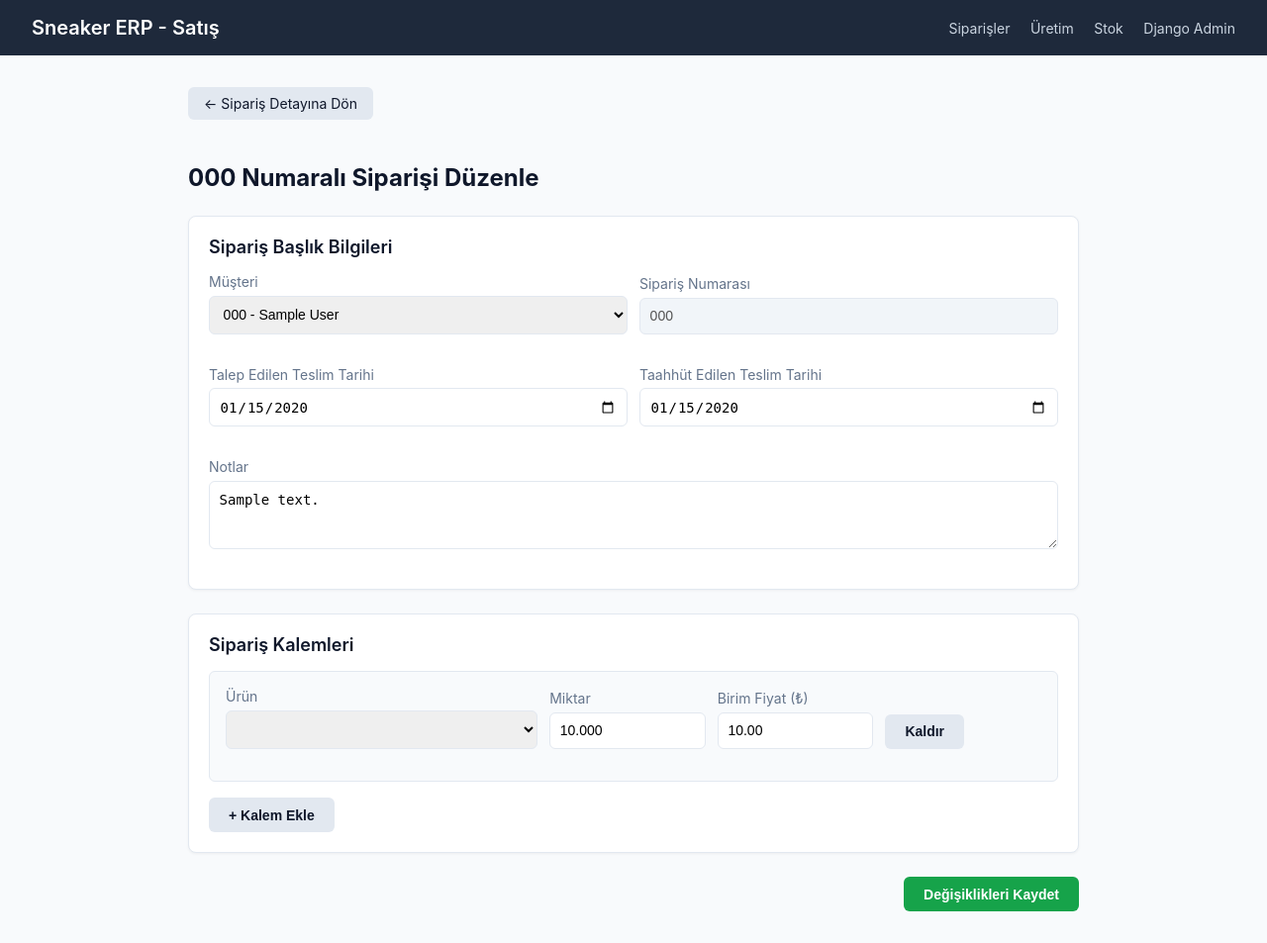
After one commit to Teowol/ERP, a Django app: page /distribution/1/edit/ in a window 1280 px wide. The commit adds this page. Shown: the whole page at 99% size. Run offline with Django 5.2, Linux system fonts and the light colour scheme; tables that the repository leaves empty hold one stand-in row (values such as "Sample post"); lists and menus that the app fills with data are empty; parts of the project's set-up code (start-up, migrations or seed data) failed here and were passed over.

Commit message:
faz 3 tamamlandı

```diff
--- a/config/__init__.py
+++ b/config/__init__.py
@@ -0,0 +1,4 @@
+
+from .celery import app as celery_app
+
+__all__ = ("celery_app",)
--- /dev/null
+++ b/distribution/templates/distribution/sales_order_edit.html
@@ -0,0 +1,183 @@
+<!DOCTYPE html>
+<html lang="tr">
+<head>
+    <meta charset="UTF-8">
+    <meta name="viewport" content="width=device-width, initial-scale=1.0">
+    <title>{{ order.order_number }} - Düzenle</title>
+    <style>
+        :root { --primary: #1e293b; --accent: #2563eb; --bg: #f8fafc; --card-bg: #ffffff; --border: #e2e8f0; --text: #0f172a; --text-muted: #64748b; --success: #16a34a; }
+        body { font-family: -apple-system, BlinkMacSystemFont, "Segoe UI", Roboto, Helvetica, Arial, sans-serif; background-color: var(--bg); color: var(--text); margin: 0; padding: 0; }
+        .header { background-color: var(--primary); color: #fff; padding: 1rem 2rem; display: flex; justify-content: space-between; align-items: center; }
+        .header h1 { margin: 0; font-size: 1.25rem; font-weight: 600; }
+        .header a { color: #cbd5e1; text-decoration: none; font-size: 0.875rem; margin-left: 1rem; }
+        .header a:hover { color: #fff; }
+        .container { max-width: 900px; margin: 2rem auto; padding: 0 1rem; }
+        .page-title { font-size: 1.5rem; margin-bottom: 1.5rem; }
+        .btn-back { display: inline-block; padding: 0.5rem 1rem; border-radius: 6px; background-color: #e2e8f0; color: var(--text); text-decoration: none; font-size: 0.875rem; margin-bottom: 1.5rem; }
+        .card { background-color: var(--card-bg); border: 1px solid var(--border); border-radius: 8px; padding: 1.25rem; box-shadow: 0 1px 3px rgba(0,0,0,0.05); margin-bottom: 1.5rem; }
+        .card-title { font-size: 1.125rem; font-weight: 600; margin-bottom: 1rem; margin-top: 0; }
+        .form-group { margin-bottom: 1rem; }
+        .form-group label { display: block; font-size: 0.875rem; margin-bottom: 0.35rem; color: var(--text-muted); }
+        .form-group input, .form-group select, .form-group textarea { width: 100%; padding: 0.6rem; border: 1px solid var(--border); border-radius: 6px; font-size: 0.875rem; box-sizing: border-box; }
+        .form-row { display: grid; grid-template-columns: 2fr 1fr 1fr 1fr; gap: 0.75rem; align-items: end; }
+        .line-row { background-color: #f8fafc; padding: 1rem; border-radius: 6px; border: 1px solid var(--border); margin-bottom: 1rem; }
+        .btn { padding: 0.6rem 1.25rem; border-radius: 6px; border: none; cursor: pointer; font-size: 0.875rem; font-weight: 600; }
+        .btn-success { background-color: var(--success); color: #fff; }
+        .btn-secondary { background-color: #e2e8f0; color: var(--text); }
+        .actions { display: flex; gap: 0.75rem; justify-content: flex-end; margin-top: 1.5rem; }
+    </style>
+</head>
+<body>
+    <div class="header">
+        <h1>Sneaker ERP - Satış</h1>
+        <div>
+            <a href="{% url 'distribution:sales_order_list' %}">Siparişler</a>
+            <a href="{% url 'production:order_list' %}">Üretim</a>
+            <a href="{% url 'inventory:stock_level_list' %}">Stok</a>
+            <a href="/admin/">Django Admin</a>
+        </div>
+    </div>
+
+    <div class="container">
+        <a href="{% url 'distribution:sales_order_detail' order.pk %}" class="btn-back">← Sipariş Detayına Dön</a>
+        <h2 class="page-title">{{ order.order_number }} Numaralı Siparişi Düzenle</h2>
+
+        <form method="post" id="order-form">
+            {% csrf_token %}
+            <div class="card">
+                <h3 class="card-title">Sipariş Başlık Bilgileri</h3>
+                <div class="form-row" style="grid-template-columns: 1fr 1fr;">
+                    <div class="form-group">
+                        <label>Müşteri</label>
+                        <select name="customer" required>
+                            {% for c in customers %}
+                            <option value="{{ c.pk }}" {% if order.customer_id == c.pk %}selected{% endif %}>{{ c.code }} - {{ c.name }}</option>
+                            {% endfor %}
+                        </select>
+                    </div>
+                    <div class="form-group">
+                        <label>Sipariş Numarası</label>
+                        <input type="text" value="{{ order.order_number }}" disabled style="background-color: #f1f5f9; cursor: not-allowed;">
+                    </div>
+                </div>
+                <div class="form-row" style="grid-template-columns: 1fr 1fr; margin-top: 1rem;">
+                    <div class="form-group">
+                        <label>Talep Edilen Teslim Tarihi</label>
+                        <input type="date" name="requested_delivery_date" value="{{ order.requested_delivery_date|date:'Y-m-d' }}">
+                    </div>
+                    <div class="form-group">
+                        <label>Taahhüt Edilen Teslim Tarihi</label>
+                        <input type="date" name="promised_delivery_date" value="{{ order.promised_delivery_date|date:'Y-m-d' }}">
+                    </div>
+                </div>
+                <div class="form-group" style="margin-top: 1rem;">
+                    <label>Notlar</label>
+                    <textarea name="note" rows="3">{{ order.note }}</textarea>
+                </div>
+            </div>
+
+            <div class="card">
+                <h3 class="card-title">Sipariş Kalemleri</h3>
+                <div id="line-container">
+                    {% for line in order.lines.all %}
+                    <div class="line-row">
+                        <div class="form-row">
+                            <div class="form-group">
+                                <label>Ürün</label>
+                                <select name="product_{{ forloop.counter }}" required>
+                                    {% for p in products %}
+                                    <option value="{{ p.pk }}" {% if line.product_id == p.pk %}selected{% endif %}>{{ p.code }} - {{ p.name }}</option>
+                                    {% endfor %}
+                                </select>
+                            </div>
+                            <div class="form-group">
+                                <label>Miktar</label>
+                                <input type="number" step="0.001" name="quantity_{{ forloop.counter }}" value="{{ line.quantity }}" required>
+                            </div>
+                            <div class="form-group">
+                                <label>Birim Fiyat (₺)</label>
+                                <input type="number" step="0.01" name="unit_price_{{ forloop.counter }}" value="{{ line.unit_price }}" required>
+                            </div>
+                            <div class="form-group">
+                                <button type="button" class="btn btn-secondary" onclick="removeLine(this)">Kaldır</button>
+                            </div>
+                        </div>
+                    </div>
+                    {% empty %}
+                    <div class="line-row">
+                        <div class="form-row">
+                            <div class="form-group">
+                                <label>Ürün</label>
+                                <select name="product_1" required>
+                                    <option value="">Seçiniz</option>
+                                    {% for p in products %}
+                                    <option value="{{ p.pk }}">{{ p.code }} - {{ p.name }}</option>
+                                    {% endfor %}
+                                </select>
+                            </div>
+                            <div class="form-group">
+                                <label>Miktar</label>
+                                <input type="number" step="0.001" name="quantity_1" required>
+                            </div>
+                            <div class="form-group">
+                                <label>Birim Fiyat (₺)</label>
+                                <input type="number" step="0.01" name="unit_price_1" required>
+                            </div>
+                            <div class="form-group">
+                                <button type="button" class="btn btn-secondary" onclick="removeLine(this)">Kaldır</button>
+                            </div>
+                        </div>
+                    </div>
+                    {% endfor %}
+                </div>
+                <input type="hidden" name="line_count" id="line_count" value="{{ order.lines.count|default:'1' }}">
+                <button type="button" class="btn btn-secondary" onclick="addLine()">+ Kalem Ekle</button>
+            </div>
+
+            <div class="actions">
+                <button type="submit" class="btn btn-success">Değişiklikleri Kaydet</button>
+            </div>
+        </form>
+    </div>
+
+    <script>
+        let lineIndex = parseInt(document.getElementById('line_count').value) || 1;
+        const productsOptions = `{% for p in products %}<option value="{{ p.pk }}">{{ p.code }} - {{ p.name }}</option>{% endfor %}`;
+
+        function addLine() {
+            lineIndex++;
+            document.getElementById('line_count').value = lineIndex;
+            const container = document.getElementById('line-container');
+            const row = document.createElement('div');
+            row.className = 'line-row';
+            row.innerHTML = `
+                <div class="form-row">
+                    <div class="form-group">
+                        <label>Ürün</label>
+                        <select name="product_${lineIndex}" required>${productsOptions}</select>
+                    </div>
+                    <div class="form-group">
+                        <label>Miktar</label>
+                        <input type="number" step="0.001" name="quantity_${lineIndex}" required>
+                    </div>
+                    <div class="form-group">
+                        <label>Birim Fiyat (₺)</label>
+                        <input type="number" step="0.01" name="unit_price_${lineIndex}" required>
+                    </div>
+                    <div class="form-group">
+                        <button type="button" class="btn btn-secondary" onclick="removeLine(this)">Kaldır</button>
+                    </div>
+                </div>
+            `;
+            container.appendChild(row);
+        }
+
+        function removeLine(btn) {
+            const row = btn.closest('.line-row');
+            if (document.querySelectorAll('.line-row').length > 1) {
+                row.remove();
+            }
+        }
+    </script>
+</body>
+</html>
--- a/distribution/urls.py
+++ b/distribution/urls.py
@@ -1,13 +1,13 @@
 from django.urls import path
 
 from . import views
-
-app_name = "distribution"
 
 urlpatterns = [
     path("", views.sales_order_list, name="sales_order_list"),
     path("create/", views.sales_order_create, name="sales_order_create"),
     path("<int:pk>/", views.sales_order_detail, name="sales_order_detail"),
+    path("<int:pk>/edit/", views.sales_order_edit, name="sales_order_edit"),
     path("<int:pk>/confirm/", views.sales_order_confirm, name="sales_order_confirm"),
     path("<int:pk>/cancel/", views.sales_order_cancel, name="sales_order_cancel"),
+    path("invoice/<int:invoice_pk>/pdf/", views.invoice_pdf, name="invoice_pdf"),
 ]
--- a/distribution/views.py
+++ b/distribution/views.py
@@ -6,9 +6,10 @@ from django.shortcuts import get_object_or_404, redirect, render
 from django.utils import timezone
 
 from inventory.models import Product, Stock, Warehouse
-from production.models import ProductionOrder
+from production.models import BillOfMaterial, ProductionLine, ProductionOrder, Routing
 
 from .models import Customer, SalesOrder, SalesOrderLine
+from .tasks import notify_sales_order_confirmed
 
 
 def sales_order_list(request):
@@ -206,3 +207,201 @@ def sales_order_cancel(request, pk):
 
     messages.success(request, "Sipariş iptal edildi.")
     return redirect("distribution:sales_order_detail", pk=order.pk)
+
+
+def sales_order_edit(request, pk):
+    """Taslak durumundaki siparişi ve kalemlerini düzenleme."""
+    order = get_object_or_404(SalesOrder.objects.prefetch_related("lines"), pk=pk)
+
+    if order.status != SalesOrder.Status.DRAFT:
+        messages.error(request, "Sadece taslak durumundaki siparişler düzenlenebilir.")
+        return redirect("distribution:sales_order_detail", pk=order.pk)
+
+    customers = Customer.objects.filter(is_active=True)
+    products = Product.objects.filter(
+        product_type=Product.ProductType.FINISHED_GOOD,
+        is_active=True,
+    )
+
+    if request.method == "POST":
+        customer_id = request.POST.get("customer")
+        requested_delivery_date = request.POST.get("requested_delivery_date")
+        promised_delivery_date = request.POST.get("promised_delivery_date")
+        note = request.POST.get("note", "").strip()
+
+        if not customer_id:
+            messages.error(request, "Müşteri seçimi zorunludur.")
+        else:
+            with transaction.atomic():
+                order.customer_id = customer_id
+                order.requested_delivery_date = requested_delivery_date or None
+                order.promised_delivery_date = promised_delivery_date or None
+                order.note = note
+                order.save()
+
+                # Mevcut kalemleri temizleyip yenilerini ekleyelim
+                order.lines.all().delete()
+                line_count = int(request.POST.get("line_count", "0"))
+                for i in range(1, line_count + 1):
+                    product_id = request.POST.get(f"product_{i}")
+                    quantity = request.POST.get(f"quantity_{i}")
+                    unit_price = request.POST.get(f"unit_price_{i}")
+
+                    if product_id and quantity and unit_price:
+                        SalesOrderLine.objects.create(
+                            sales_order=order,
+                            product_id=product_id,
+                            quantity=quantity,
+                            unit_price=unit_price,
+                        )
+
+            messages.success(request, "Sipariş başarıyla güncellendi.")
+            return redirect("distribution:sales_order_detail", pk=order.pk)
+
+    context = {
+        "order": order,
+        "customers": customers,
+        "products": products,
+    }
+    return render(request, "distribution/sales_order_edit.html", context)
+
+
+def create_production_order_from_line(request, line_pk):
+    """Sipariş kaleminden doğrudan üretim emri oluşturma."""
+    line = get_object_or_404(
+        SalesOrderLine.objects.select_related("sales_order", "product"),
+        pk=line_pk,
+    )
+    order = line.sales_order
+
+    if order.status not in [SalesOrder.Status.CONFIRMED, SalesOrder.Status.IN_PRODUCTION]:
+        messages.error(request, "Yalnızca onaylanmış veya üretimdeki siparişler için üretim emri oluşturulabilir.")
+        return redirect("distribution:sales_order_detail", pk=order.pk)
+
+    # Ürüne ait aktif BOM ve Routing bulalım
+    bom = BillOfMaterial.objects.filter(product=line.product, is_active=True).first()
+    if not bom:
+        messages.error(request, f"{line.product.name} için aktif bir Reçete (BOM) bulunamadı. Önce BOM tanımlamalısınız.")
+        return redirect("distribution:sales_order_detail", pk=order.pk)
+
+    routing = Routing.objects.filter(product=line.product, is_active=True).first()
+    if not routing:
+        messages.error(request, f"{line.product.name} için aktif bir Rota (Routing) bulunamadı. Önce Rota tanımlamalısınız.")
+        return redirect("distribution:sales_order_detail", pk=order.pk)
+
+    raw_wh = Warehouse.objects.filter(code="DEP-HM").first()
+    fg_wh = Warehouse.objects.filter(code="DEP-MM").first()
+    prod_line = ProductionLine.objects.filter(is_active=True).first()
+
+    if not raw_wh or not fg_wh:
+        messages.error(request, "Hammadde (DEP-HM) veya Mamul (DEP-MM) deposu eksik.")
+        return redirect("distribution:sales_order_detail", pk=order.pk)
+
+    # Otomatik benzersiz bir emir numarası üretelim
+    timestamp = timezone.now().strftime("%y%m%d%H%M%S")
+    po_number = f"PO-{order.order_number}-{line.pk}-{timestamp[-4:]}"
+
+    with transaction.atomic():
+        po = ProductionOrder.objects.create(
+            order_number=po_number,
+            product=line.product,
+            bill_of_material=bom,
+            routing=routing,
+            production_line=prod_line,
+            raw_materials_warehouse=raw_wh,
+            finished_goods_warehouse=fg_wh,
+            planned_quantity=line.quantity,
+            reference_order_number=order.order_number,
+            planned_start_date=timezone.now(),
+            planned_end_date=order.promised_delivery_date or timezone.now(),
+        )
+        # BOM ve Routing operasyonlarını/komponentlerini oluştur
+        po.create_components_from_bom()
+        po.create_operations_from_routing()
+
+        # Sipariş durumunu 'Üretimde' yap
+        if order.status != SalesOrder.Status.IN_PRODUCTION:
+            order.status = SalesOrder.Status.IN_PRODUCTION
+            order.save()
+
+    messages.success(request, f"{po.order_number} numaralı üretim emri ve operasyon adımları oluşturuldu.")
+    return redirect("production:order_detail", pk=po.pk)
+
+import io
+from reportlab.lib.pagesizes import A4
+from reportlab.lib import colors
+from reportlab.lib.units import cm
+from reportlab.platypus import SimpleDocTemplate, Table, TableStyle, Paragraph, Spacer
+from reportlab.lib.styles import getSampleStyleSheet
+from django.http import HttpResponse
+from django.shortcuts import get_object_or_404
+from .models import Invoice
+
+
+def invoice_pdf(request, invoice_pk):
+    """Fatura PDF dosyası oluştur ve indir."""
+    invoice = get_object_or_404(
+        Invoice.objects.select_related("sales_order", "customer"),
+        pk=invoice_pk,
+    )
+    order = invoice.sales_order
+
+    buffer = io.BytesIO()
+    doc = SimpleDocTemplate(buffer, pagesize=A4, topMargin=2 * cm, bottomMargin=2 * cm)
+    styles = getSampleStyleSheet()
+    elements = []
+
+    # Başlık
+    elements.append(Paragraph("FATURA", styles["Title"]))
+    elements.append(Spacer(1, 0.5 * cm))
+
+    # Fatura bilgileri
+    info_data = [
+        ["Fatura No:", invoice.invoice_number],
+        ["Fatura Tarihi:", str(invoice.issue_date)],
+        ["Vade Tarihi:", str(invoice.due_date or "-")],
+        ["Sipariş No:", order.order_number],
+        ["Müşteri:", str(invoice.customer)],
+        ["Durum:", invoice.get_status_display()],
+    ]
+    info_table = Table(info_data, colWidths=[5 * cm, 10 * cm])
+    info_table.setStyle(TableStyle([
+        ("FONTNAME", (0, 0), (-1, -1), "Helvetica"),
+        ("FONTSIZE", (0, 0), (-1, -1), 10),
+        ("BOTTOMPADDING", (0, 0), (-1, -1), 4),
+    ]))
+    elements.append(info_table)
+    elements.append(Spacer(1, 1 * cm))
+
+    # Sipariş satırları
+    lines = order.lines.select_related("product").all()
+    line_data = [["Ürün", "Miktar", "Birim Fiyat", "Toplam"]]
+    for line in lines:
+        line_data.append([
+            str(line.product),
+            str(line.quantity),
+            f"{line.unit_price:.2f}",
+            f"{line.line_total:.2f}",
+        ])
+    line_data.append(["", "", "KDV (%20):", f"{invoice.tax_amount:.2f}"])
+    line_data.append(["", "", "GENEL TOPLAM:", f"{invoice.total_amount:.2f}"])
+
+    line_table = Table(line_data, colWidths=[7 * cm, 3 * cm, 4 * cm, 4 * cm])
+    line_table.setStyle(TableStyle([
+        ("BACKGROUND", (0, 0), (-1, 0), colors.HexColor("#2c3e50")),
+        ("TEXTCOLOR", (0, 0), (-1, 0), colors.white),
+        ("FONTNAME", (0, 0), (-1, 0), "Helvetica-Bold"),
+        ("FONTSIZE", (0, 0), (-1, -1), 9),
+        ("GRID", (0, 0), (-1, -2), 0.5, colors.grey),
+        ("BACKGROUND", (0, -2), (-1, -1), colors.HexColor("#ecf0f1")),
+        ("FONTNAME", (0, -2), (-1, -1), "Helvetica-Bold"),
+        ("ALIGN", (1, 0), (-1, -1), "RIGHT"),
+    ]))
+    elements.append(line_table)
+
+    doc.build(elements)
+    buffer.seek(0)
+
+    response = HttpResponse(buffer, content_type="application/pdf")
+    response["Content-Disposition"] = f'attachment; filename="{invoice.invoice_number}.pdf"'
+    return response
```
Also changed, not shown: config/celery.py (added, +8 -0 lines), config/settings.py (+25 -5 lines), core/tasks.py (added, +7 -0 lines), distribution/admin.py (+17 -0 lines), distribution/models.py (+94 -0 lines), distribution/tasks.py (added, +64 -0 lines), distribution/templates/distribution/sales_order_detail.html (+12 -0 lines), inventory/tasks.py (added, +37 -0 lines), distribution/migrations/0002_invoice.py (added).
